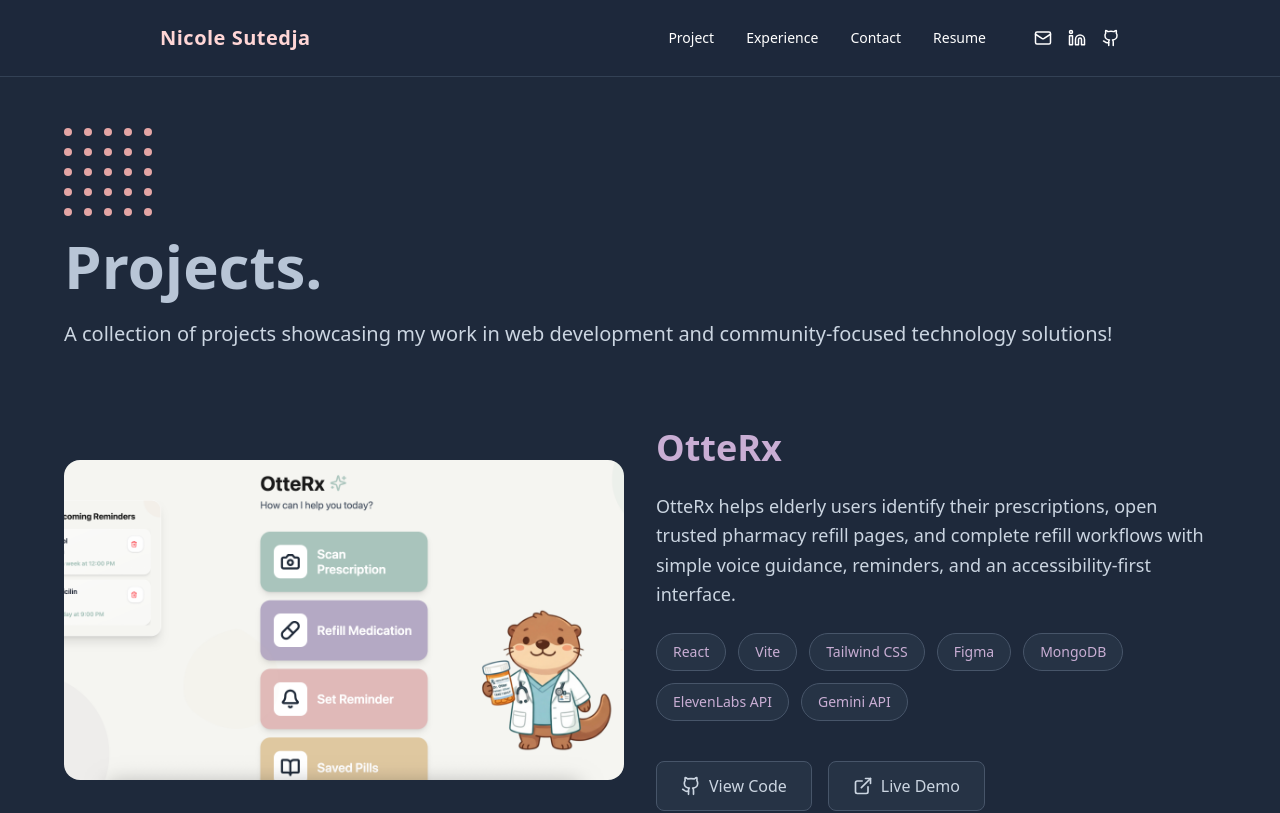
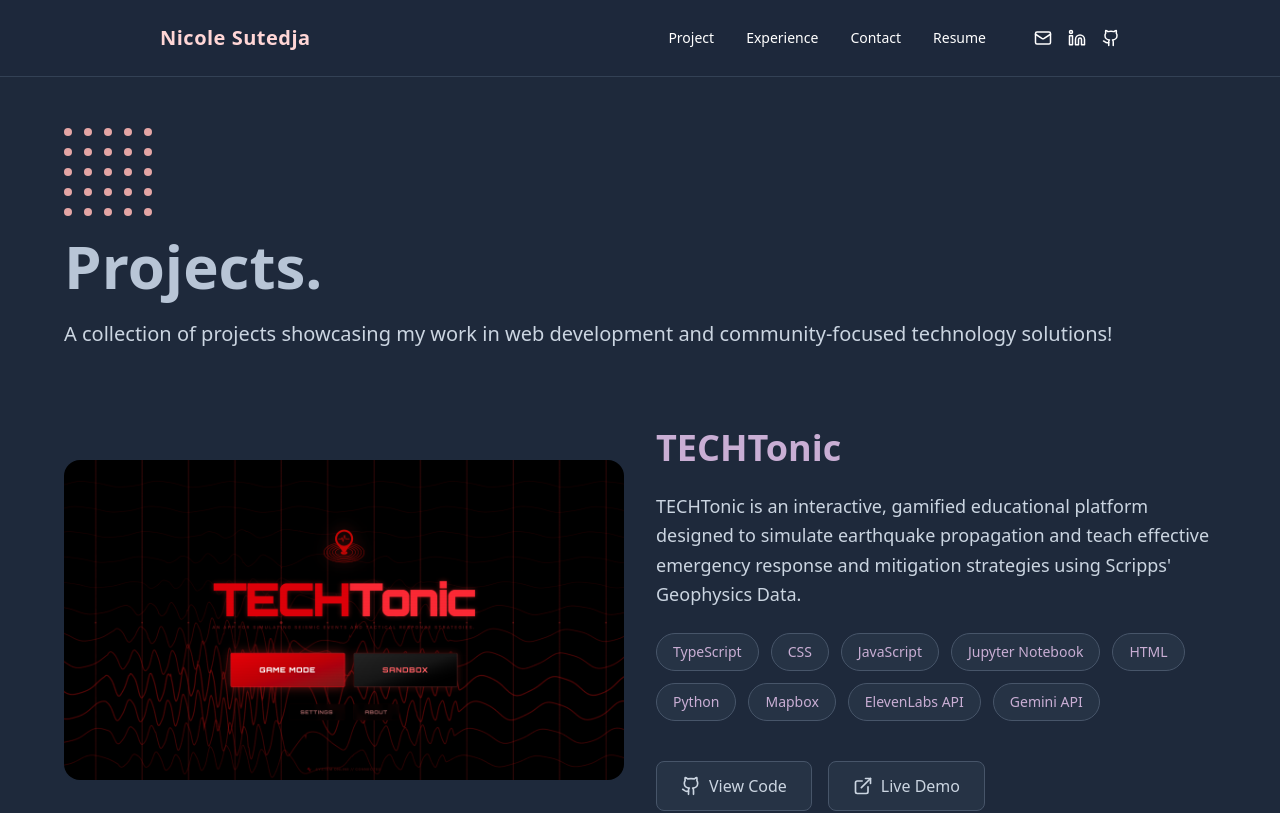
Before and after one commit to nicolesutedja/portfolio, a React (Create React App) app: page /portfolio/project in a window 1280 px wide. Shown: the top 813 px of the page. Built offline with nearby package versions, Linux system fonts and the light colour scheme; the HTML template or start-up script is replaced by a standard one.

Commit message:
Updated project

```diff
--- a/src/pages/Project.js
+++ b/src/pages/Project.js
@@ -6,16 +6,24 @@ import FadeIn from '../components/FadeIn';
 // --- DATA ---
 const projects = [
   {
+    title: "TECHTonic",
+    description: "TECHTonic is an interactive, gamified educational platform designed to simulate earthquake propagation and teach effective emergency response and mitigation strategies using Scripps' Geophysics Data.",
+    tags: ["TypeScript", "CSS", "JavaScript", "Jupyter Notebook", "HTML", "Python", "Mapbox", "ElevenLabs API", "Gemini API"],
+    github: "https://github.com/nicolesutedja/datahacks-2026",
+    demo: "https://datahacks-2026.vercel.app/",
+    image: `url('${process.env.PUBLIC_URL}/techtonic.png')`,
+  },
+  {
     title: "OtteRx",
     description: "OtteRx helps elderly users identify their prescriptions, open trusted pharmacy refill pages, and complete refill workflows with simple voice guidance, reminders, and an accessibility-first interface.",
-    tags: ["React", "Vite", "Tailwind CSS", "Figma", "MongoDB", "ElevenLabs API", "Gemini API"],
+    tags: ["React", "Vite", "Tailwind CSS", "MongoDB", "ElevenLabs API", "Gemini API"],
     github: "https://github.com/nicolesutedja/DiamondHacks-2026",
     demo: "https://diamondhacks2026.vercel.app/",
     image: `url('${process.env.PUBLIC_URL}/otterx.png')`,
   },
   {
     title: "Triton Minecraft Website",
-    description: "A custom-built, community-driven hub for Triton Minecraft players to connect, explore, and stay updated on the latest server events",
+    description: "A custom-built, community-driven hub for Triton Minecraft players to connect, explore, and stay updated on the latest server events.",
     tags: ["TypeScript", "CSS", "JavaScript"],
     github: "https://github.com/TritonWebDev/triton-minecraft",
     demo: "https://tritonmc.com/",
@@ -23,7 +31,7 @@ const projects = [
   },
   {
     title: "S.P.E.C.S. — Syllabus Policies Evaluation & Classification System",
-    description: "A Generative AI-powered research tool for auditing course syllabi against specifications grading criteria..",
+    description: "A Generative AI-powered research tool for auditing course syllabi against specifications grading criteria.",
     tags: ["TypeScript", "CSS", "HTML"],
     github: "https://github.com/nicolesutedja/SPECS/",
     image: `url('${process.env.PUBLIC_URL}/specs.png')`,
```
Also changed, not shown: public/techtonic.png (added).
